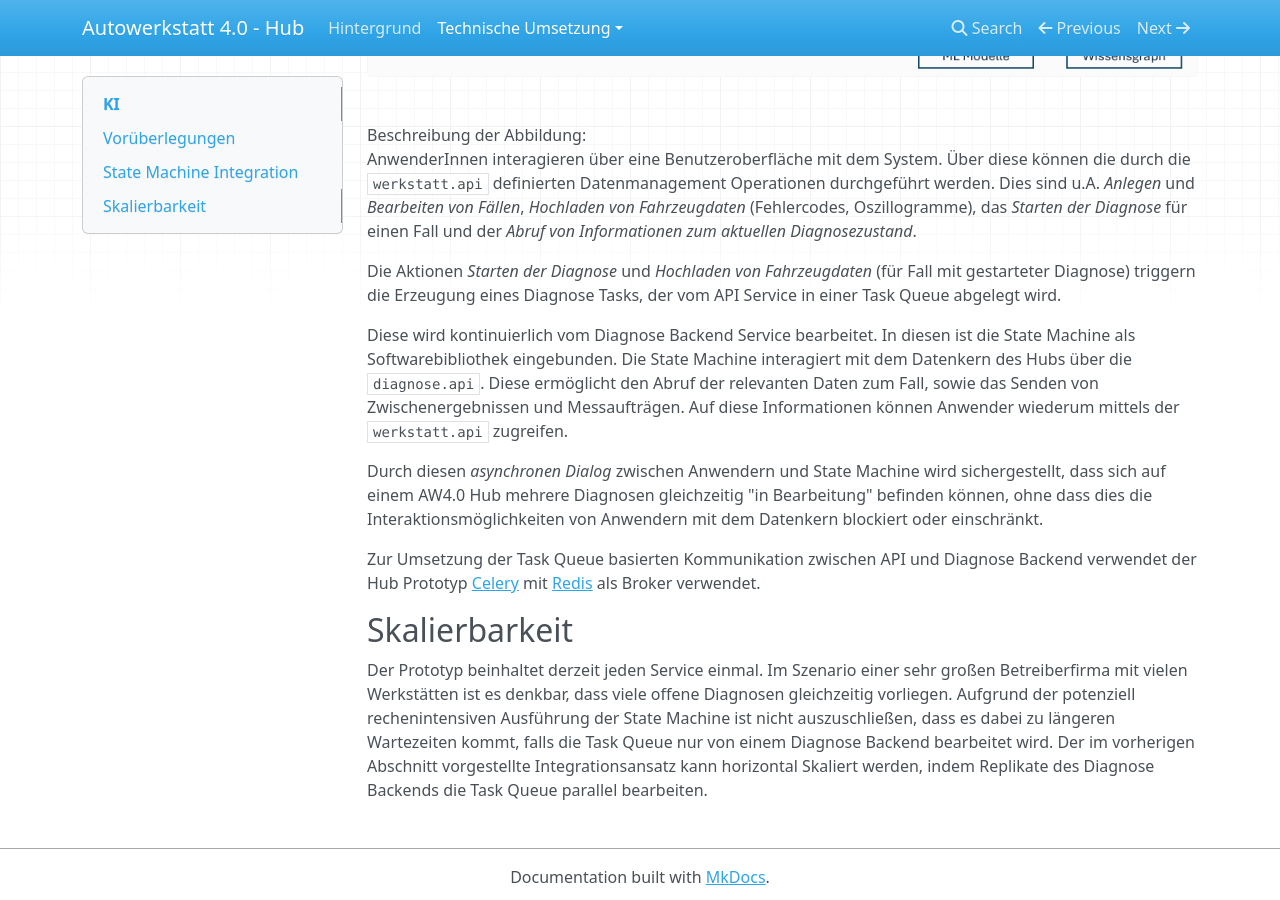
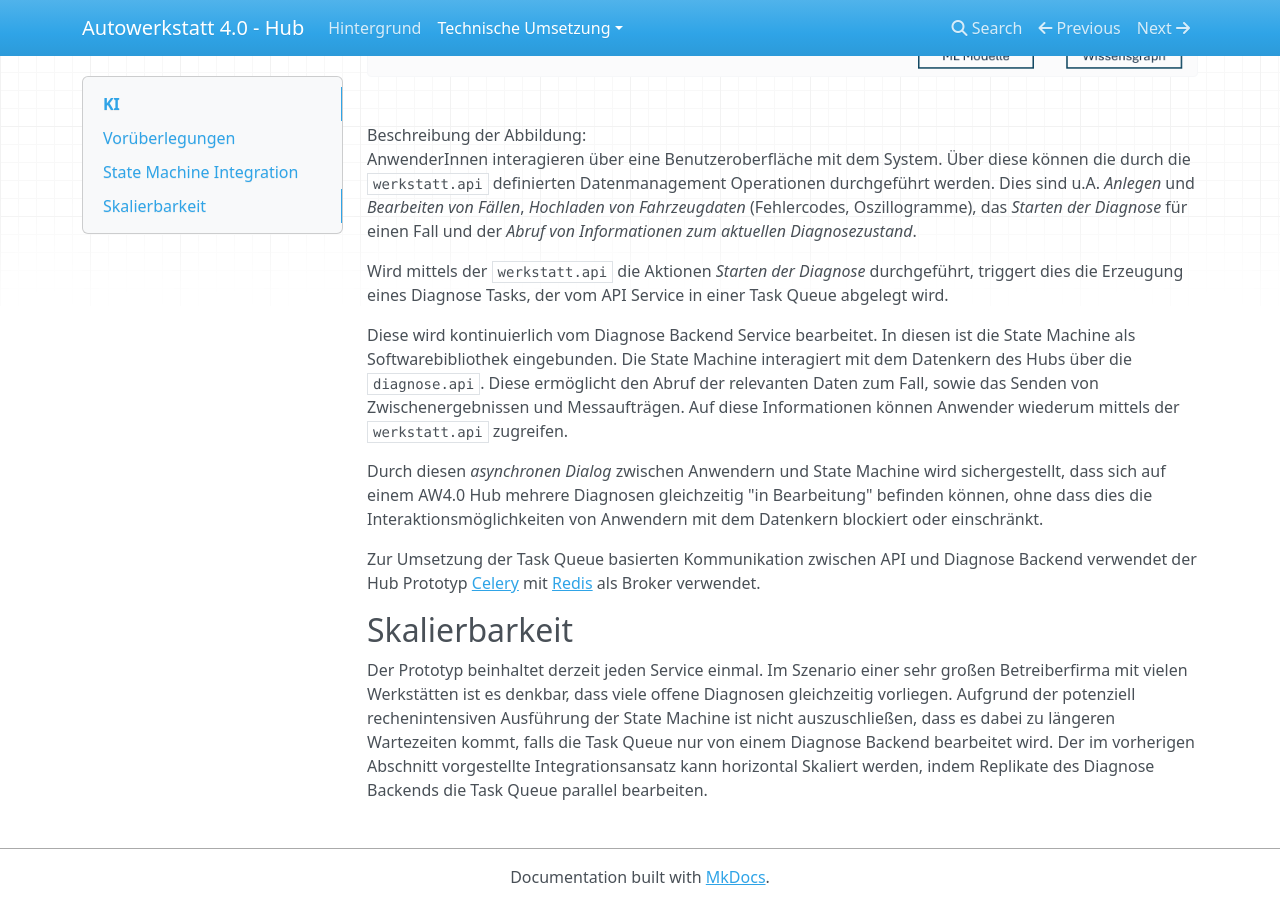
Before and after one commit to LMIS-AG/AW40-hub-docker, an MkDocs documentation site: the page built from docs/de/docs/tech/ai.md, in a window 1280 px wide and 900 px high, scrolled down 1394 px. Built offline with MkDocs 1.6.1, drawn with Linux system fonts in a browser that asks for light colours; nearby versions of some CDN libraries.

```diff
--- a/docs/de/docs/tech/ai.md
+++ b/docs/de/docs/tech/ai.md
@@ -63,9 +63,9 @@
 *Starten der Diagnose* für einen Fall und der *Abruf von Informationen zum
 aktuellen Diagnosezustand*.
 
-Die Aktionen *Starten der Diagnose* und *Hochladen von Fahrzeugdaten* (für Fall
-mit gestarteter Diagnose) triggern die Erzeugung eines Diagnose Tasks, der vom
-API Service in einer Task Queue abgelegt wird.
+Wird mittels der `werkstatt.api` die Aktionen *Starten der Diagnose* durchgeführt,
+triggert dies die Erzeugung eines Diagnose Tasks, der vom API Service in einer
+Task Queue abgelegt wird.
 
 Diese wird kontinuierlich vom Diagnose Backend Service bearbeitet.
 In diesen ist die State Machine als Softwarebibliothek eingebunden. Die
```
